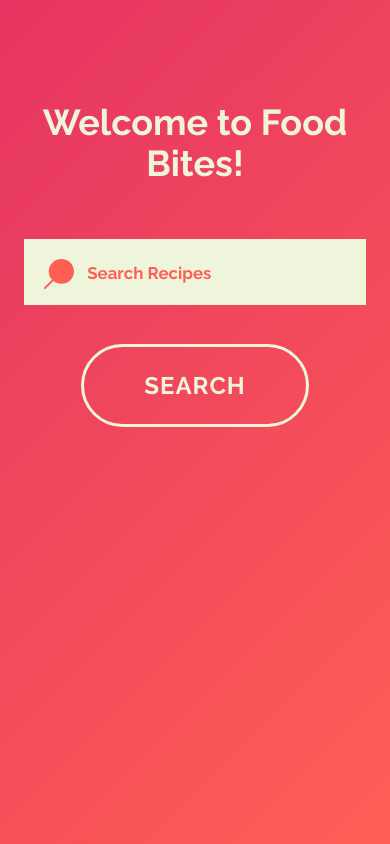
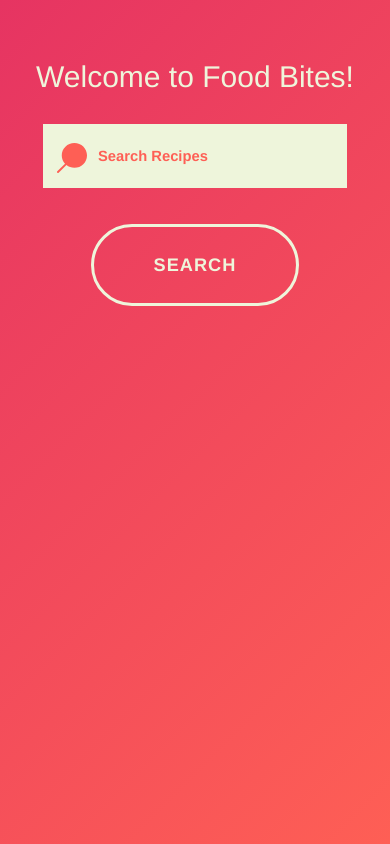
Before and after one commit to award28/Food_Bites, a Node server app: page / in a window 390 px wide. Run offline with Node 20, Linux system fonts and the light colour scheme; some libraries are stand-ins or nearby versions.

Commit message:
Mobile friendly version and enter key working

```diff
--- a/public/css/btn.css
+++ b/public/css/btn.css
@@ -5,7 +5,7 @@
 
 .btn {
   font-family: inherit;
-  font-size: inherit;
+  font-size: 130%;
   background: none;
   cursor: pointer;
   padding: 25px 60px;
@@ -35,12 +35,11 @@
 }
 
 .btn:before {
-	font-family: 'icomoon';
 	-webkit-font-smoothing: antialiased;
 	position: absolute;
 	height: 100%;
 	font-size: 125%;
-	line-height: 2.54;
+	line-height: 3.2;
 	color: #eef5db;
 	-webkit-transition: all 0.3s;
 	-moz-transition: all 0.3s;
@@ -54,6 +53,15 @@
 	content: "\f0f5";
 }
 
+.btn:focus {
+  outline: none;
+  color: #eef5db;
+}
+.btn:active:focus {
+  color: #78E38E;
+  outline: none;
+}
+
 .btn:active {
   color: #78E38E;
 }
@@ -62,6 +70,7 @@
 	background: linear-gradient(155deg, #DD4E44, #FE5F55);
   border: 3px solid #89E69C;
   transition: 1s;
+  color: #eef5db;
 }
 
 .btn:active:before {
--- a/public/css/style.css
+++ b/public/css/style.css
@@ -1,20 +1,13 @@
-@import url(http://fonts.googleapis.com/css?family=Raleway:200,500,700,800);
-
 *, *:after, *:before {
   -webkit-box-sizing: border-box; box-sizing: border-box;
 }
 
-body {
-	font-family: 'Raleway', Arial, sans-serif;
+html, body {
+  height: 100%;
 }
 
 h1, h2, h3, h4, h5, h6 {
   color: #EEF5DB;
-}
-
-.content {
-	font-size: 150%;
-	padding: 3em 0;
 }
 
 .bg {
@@ -28,11 +21,10 @@ h1, h2, h3, h4, h5, h6 {
 	z-index: 1;
 	display: inline-block;
 	margin: 1em;
-	max-width: 350px;
-	width: calc(100% - 2em);
 	vertical-align: top;
 	overflow: hidden;
 	background: #EEF5DB;
+  font-size: 150%;
 }
 
 .searchInput {
@@ -82,7 +74,6 @@ h1, h2, h3, h4, h5, h6 {
 	width: 30px;
 	height: 30px;
 	top: 45%;
-	left: 20px;
 	background: url(../img/search.svg) no-repeat center center;
 	background-size: 100%;
 	-webkit-transition: -webkit-transform 0.4s cubic-bezier(0.7,0,0.3,1);
--- a/public/js/controller.js
+++ b/public/js/controller.js
@@ -8,4 +8,12 @@ app.controller('index', ['$scope', '$http', '$window', '$document', function($sc
         else
             $scope.searchBg={}
     });
+
+    $scope.getRecipes = function() {
+        $http.get('http://localhost:3020?recipe=' + $scope.search).success(function(response) {
+            $window.alert(response);
+        }).error( function(error, status) {
+            $window.alert("error");
+        });
+    }
 }]);
--- a/views/index.ejs
+++ b/views/index.ejs
@@ -2,24 +2,46 @@
 <html ng-app=myApp>
   <head>
     <title></title>
-		<link rel="stylesheet" type="text/css" href="http://cdnjs.cloudflare.com/ajax/libs/normalize/5.0.0/normalize.min.css" />
+    <meta name="viewport" content="width=device-width, initial-scale=1.0,  minimum-scale=1.0">
+
+    <!-- Latest compiled and minified CSS -->
+    <link rel="stylesheet" href="https://maxcdn.bootstrapcdn.com/bootstrap/3.3.7/css/bootstrap.min.css" integrity="sha384-BVYiiSIFeK1dGmJRAkycuHAHRg32OmUcww7on3RYdg4Va+PmSTsz/K68vbdEjh4u" crossorigin="anonymous">
+
 		<link rel="stylesheet" type="text/css" href="/css/style.css" />
     <link rel="stylesheet" type="text/css" href="/css/btn.css" />
   </head>
   <body class=bg ng-controller=index>
-			<section class="content">
+    <div class=container>
         <center>
+          <br><br>
         <h2>Welcome to Food Bites!</h2>
+        </center>
+        <div class=row>
+          <div class="col-md-offset-2 col-md-4">
+            <center>
               <span class="search">
-					<input class="searchInput" type="text" ng-model=search ng-style=searchBg />
+                <input class="searchInput" type="text" ng-model=search ng-style=searchBg ng-keydown="($event.which === 13 || $event.which === 9) && getRecipes()"/>
                 <label class="searchLabel">
                   <span class="searchContent">Search Recipes</span>
                 </label>
               </span>
-          <button class="btn icon-arrow-right">Search</button>
             </center>
-			</section>
+          </div>
+          <div class=col-md-4>
+            <center>
+              <button class="btn icon-arrow-right" ng-click="getRecipes()">Search</button>
+            </center>
+          </div>
+        </div>
+    </div>
   </body>
+
+  <!-- jQuery -->
+  <script   src="https://code.jquery.com/jquery-3.1.0.min.js"   integrity="sha256-cCueBR6CsyA4/9szpPfrX3s49M9vUU5BgtiJj06wt/s="   crossorigin="anonymous"></script>
+
+  <!-- Latest compiled and minified JavaScript -->
+  <script src="https://maxcdn.bootstrapcdn.com/bootstrap/3.3.7/js/bootstrap.min.js" integrity="sha384-Tc5IQib027qvyjSMfHjOMaLkfuWVxZxUPnCJA7l2mCWNIpG9mGCD8wGNIcPD7Txa" crossorigin="anonymous"></script>    <!-- Script to Activate the Carousel -->
+
 
   <!--Angular import -->
   <script   src="http://ajax.googleapis.com/ajax/libs/angularjs/1.5.8/angular.min.js"></script>
```
Lines whose indentation alone changed are shown as unchanged.
